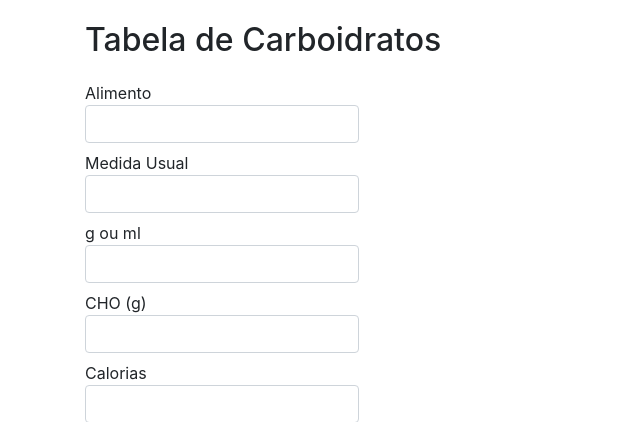
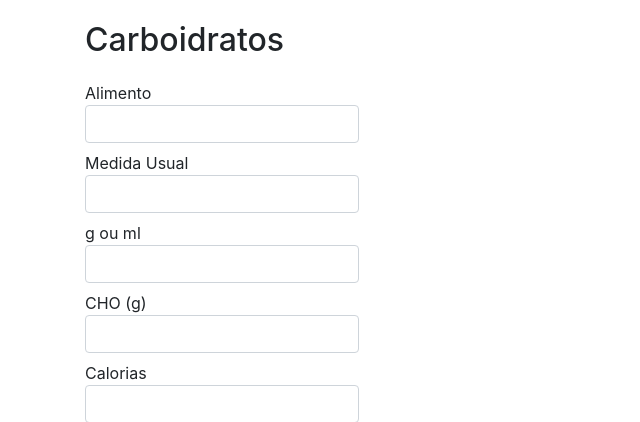
Before and after one commit to FabioCao/carbo_microservice, a Python web app: template templates/carboidratos.html in a window 1280 px wide. Shown: the top 422 px of the page, without its empty margins (0-640 px from the left). Run offline with Jinja, Linux system fonts and the light colour scheme; the template is opened without the code that fills it, so the values that code supplies are empty; some libraries are stand-ins or nearby versions.

Commit message:
Update carboidratos.html
Atualização

```diff
--- a/templates/carboidratos.html
+++ b/templates/carboidratos.html
@@ -6,14 +6,14 @@
     <!-- Bootstrap CSS -->
     <link rel="stylesheet" href="https://stackpath.bootstrapcdn.com/bootstrap/4.1.3/css/bootstrap.min.css" integrity="sha384-MCw98/SFnGE8fJT3GXwEOngsV7Zt27NXFoaoApmYm81iuXoPkFOJwJ8ERdknLPMO" crossorigin="anonymous">
 
-    <title>Carboidratos App</title>
+    <title>Diabetes Control App</title>
     <link rel="stylesheet" href="https://cdnjs.cloudflare.com/ajax/libs/normalize/8.0.0/normalize.min.css">
     <script src="http://code.jquery.com/jquery-3.3.1.min.js" integrity="sha256-FgpCb/KJQlLNfOu91ta32o/NMZxltwRo8QtmkMRdAu8=" crossorigin="anonymous">
     </script>
   </head>
   <body>
     <div class="container">
-      <h1>Tabela de Carboidratos</h1>
+      <h1>Carboidratos</h1>
       <div class="section editor">
         <label for="alimento">Alimento<input id="alimento" type="text" class="form-control"> </label>
         <br>
```
